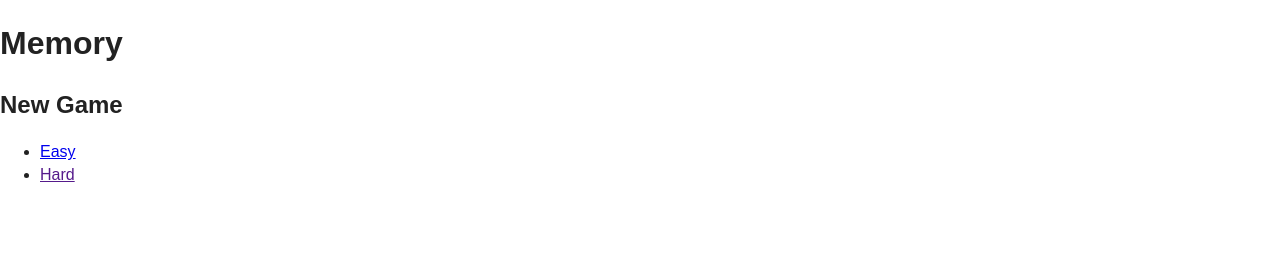
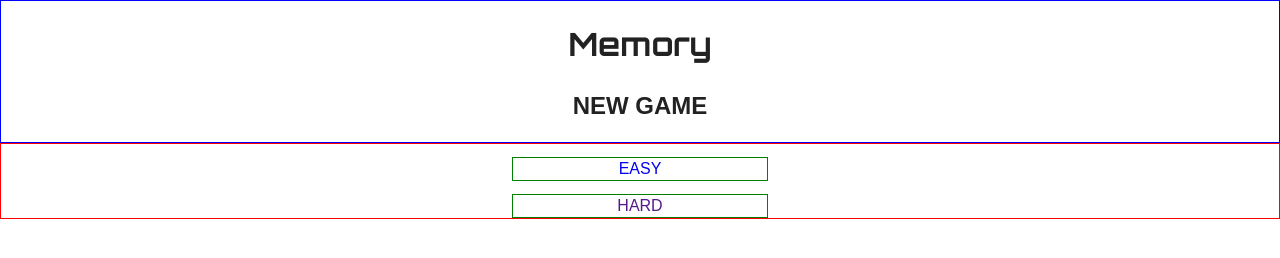
Before and after one commit to dvalbuena/memory-layout, a plain HTML site: page new-game.html in a window 1280 px wide. Drawn offline with nearby package versions, Linux system fonts and the light colour scheme.

Commit message:
editing layout and font

```diff
--- a/css/new-game.css
+++ b/css/new-game.css
@@ -99,11 +99,37 @@ html {
   font-size: 1em;
 }
 
+hgroup.new-game {
+  text-align: center;
+  border: 1px solid blue;
+}
 
+h1 {
+  font-family: 'Orbitron', sans-serif;
+}
 
+h2 {
+  text-transform: uppercase;
+}
 
+ul.choose-level {
+  margin: 0%;
+  border: 1px solid red;
+  padding-left: 0%;
+  font-family: arial;
+  text-transform: uppercase;
+}
 
+li {
+  list-style-type: none;
+  border: 1px solid green;
+  margin: 1% 40% 0% 40%;
+  text-align: center;
+}
 
+a {
+  text-decoration: none;
+}
 
 
 
--- a/new-game.html
+++ b/new-game.html
@@ -12,12 +12,13 @@
 
         <link rel="stylesheet" href="css/normalize.css">
         <link rel="stylesheet" href="css/main.css">
-        <link rel="stylesheet" href="css/new-game">
+        <link rel="stylesheet" href="css/new-game.css">
+        <link href='https://fonts.googleapis.com/css?family=Orbitron:700' rel='stylesheet' type='text/css'>
         <script src="js/vendor/modernizr-2.8.3.min.js"></script>
     </head>
     <body>
 
-      <hgroup>
+      <hgroup class="new-game">
         <h1>Memory</h1>
         <h2>New Game<h2>
       </hgroup>
```
Also changed, not shown: index.html (+1 -0 lines).
